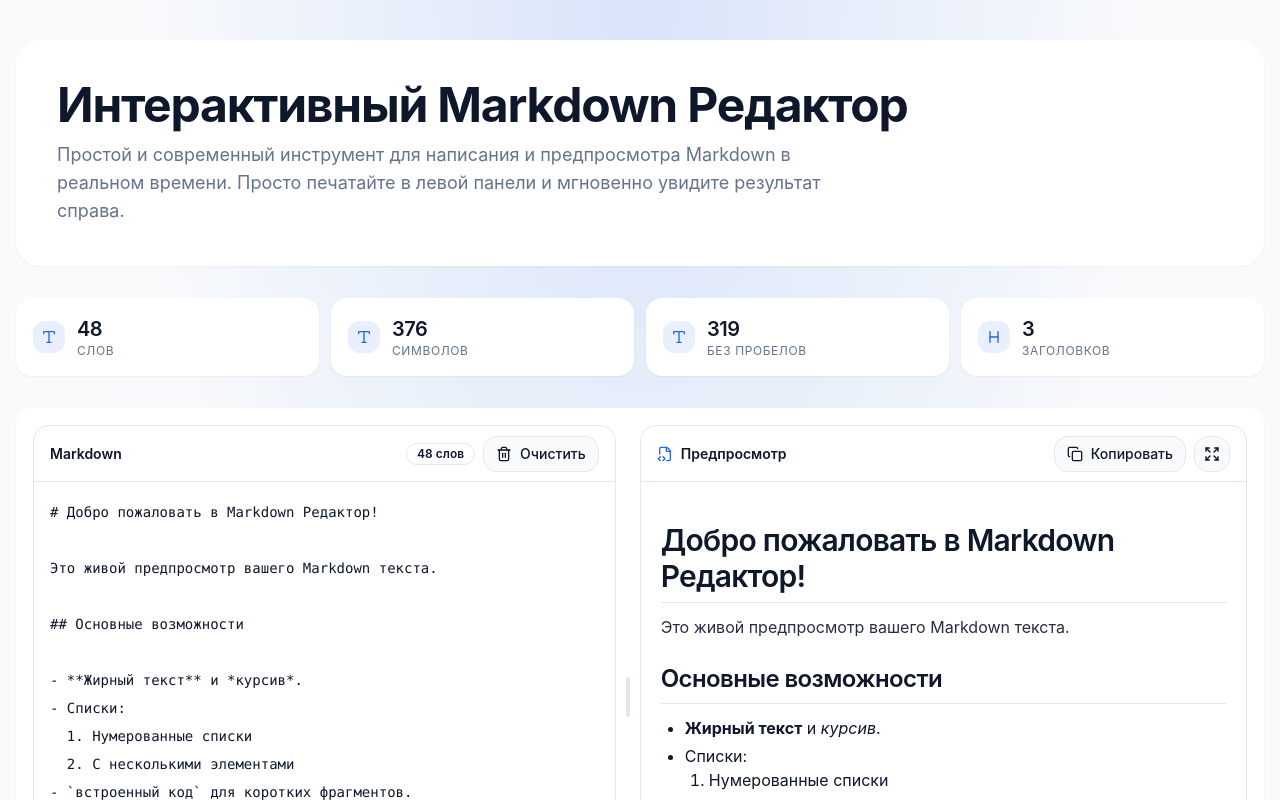
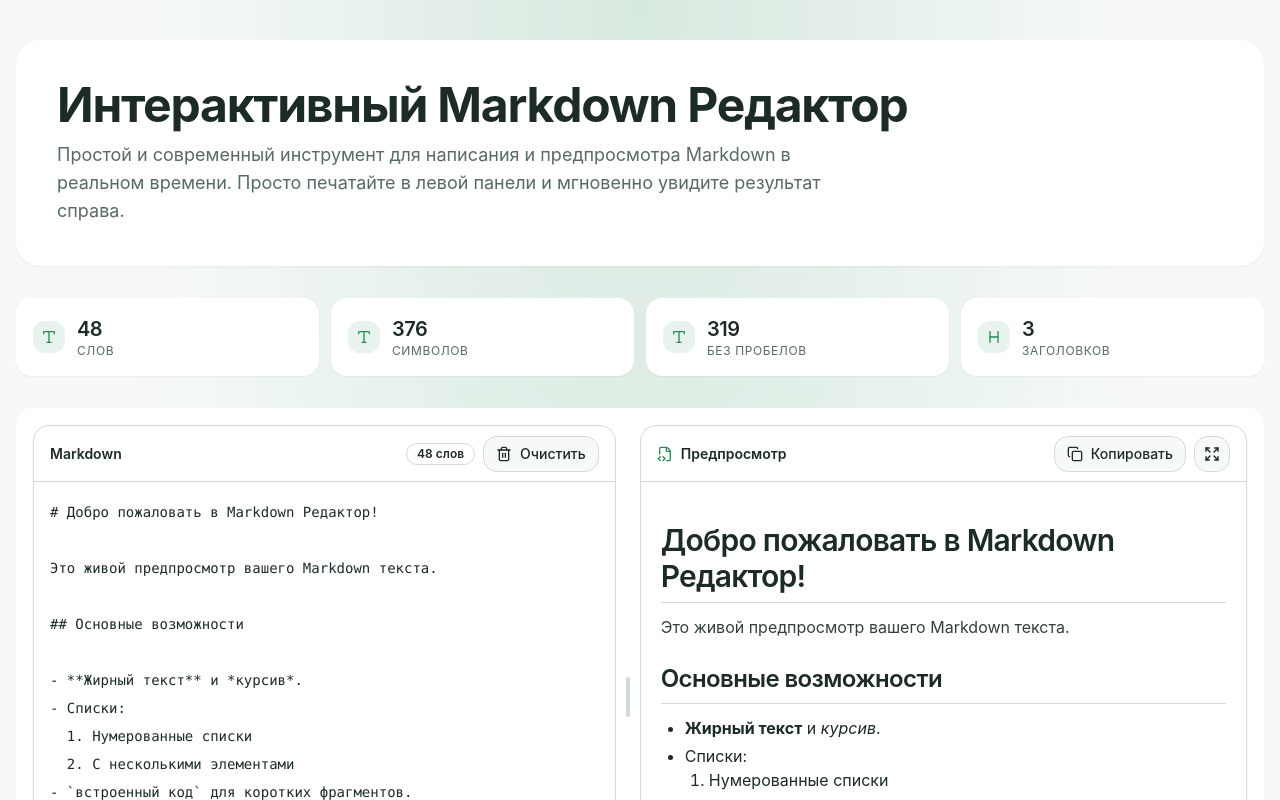
Before and after one commit to Celtoman/markdown-editor, a React (Vite) app: page / in a window 1280 px wide. Shown: the top 800 px of the page. Built offline with nearby package versions, Linux system fonts and the light colour scheme.

Commit message:
style: apply forest product color palette

```diff
--- a/index.css
+++ b/index.css
@@ -4,48 +4,48 @@
 
 @layer base {
   :root {
-    --background: 210 40% 98%;
-    --foreground: 222.2 47.4% 11.2%;
+    --background: 140 18% 97%;
+    --foreground: 155 20% 14%;
     --card: 0 0% 100%;
-    --card-foreground: 222.2 47.4% 11.2%;
+    --card-foreground: 155 20% 14%;
     --popover: 0 0% 100%;
-    --popover-foreground: 222.2 47.4% 11.2%;
-    --primary: 221.2 83.2% 53.3%;
-    --primary-foreground: 210 40% 98%;
-    --secondary: 210 40% 96.1%;
-    --secondary-foreground: 222.2 47.4% 11.2%;
-    --muted: 210 40% 96.1%;
-    --muted-foreground: 215.4 16.3% 46.9%;
-    --accent: 210 40% 94.8%;
-    --accent-foreground: 222.2 47.4% 11.2%;
-    --destructive: 0 84.2% 60.2%;
-    --destructive-foreground: 210 40% 98%;
-    --border: 214.3 31.8% 91.4%;
-    --input: 214.3 31.8% 91.4%;
-    --ring: 221.2 83.2% 53.3%;
+    --popover-foreground: 155 20% 14%;
+    --primary: 146 56% 35%;
+    --primary-foreground: 0 0% 100%;
+    --secondary: 145 18% 92%;
+    --secondary-foreground: 155 24% 18%;
+    --muted: 145 16% 91%;
+    --muted-foreground: 155 10% 38%;
+    --accent: 146 45% 87%;
+    --accent-foreground: 146 58% 24%;
+    --destructive: 0 74% 54%;
+    --destructive-foreground: 0 0% 100%;
+    --border: 145 14% 84%;
+    --input: 145 14% 84%;
+    --ring: 146 56% 35%;
     --radius: 1rem;
   }
 
   .dark {
-    --background: 222.2 84% 4.9%;
-    --foreground: 210 40% 98%;
-    --card: 222.2 84% 4.9%;
-    --card-foreground: 210 40% 98%;
-    --popover: 222.2 84% 4.9%;
-    --popover-foreground: 210 40% 98%;
-    --primary: 217.2 91.2% 59.8%;
-    --primary-foreground: 222.2 47.4% 11.2%;
-    --secondary: 217.2 32.6% 17.5%;
-    --secondary-foreground: 210 40% 98%;
-    --muted: 217.2 32.6% 17.5%;
-    --muted-foreground: 215 20.2% 65.1%;
-    --accent: 217.2 32.6% 17.5%;
-    --accent-foreground: 210 40% 98%;
-    --destructive: 0 62.8% 30.6%;
-    --destructive-foreground: 210 40% 98%;
-    --border: 217.2 32.6% 17.5%;
-    --input: 217.2 32.6% 17.5%;
-    --ring: 224.3 76.3% 48%;
+    --background: 156 18% 9%;
+    --foreground: 140 22% 92%;
+    --card: 156 16% 12%;
+    --card-foreground: 140 22% 92%;
+    --popover: 156 16% 12%;
+    --popover-foreground: 140 22% 92%;
+    --primary: 146 52% 48%;
+    --primary-foreground: 156 24% 10%;
+    --secondary: 156 13% 19%;
+    --secondary-foreground: 140 22% 92%;
+    --muted: 156 11% 17%;
+    --muted-foreground: 140 12% 68%;
+    --accent: 146 26% 22%;
+    --accent-foreground: 146 48% 78%;
+    --destructive: 0 62% 43%;
+    --destructive-foreground: 0 0% 100%;
+    --border: 156 10% 23%;
+    --input: 156 10% 23%;
+    --ring: 146 52% 48%;
   }
 
   * {
```
